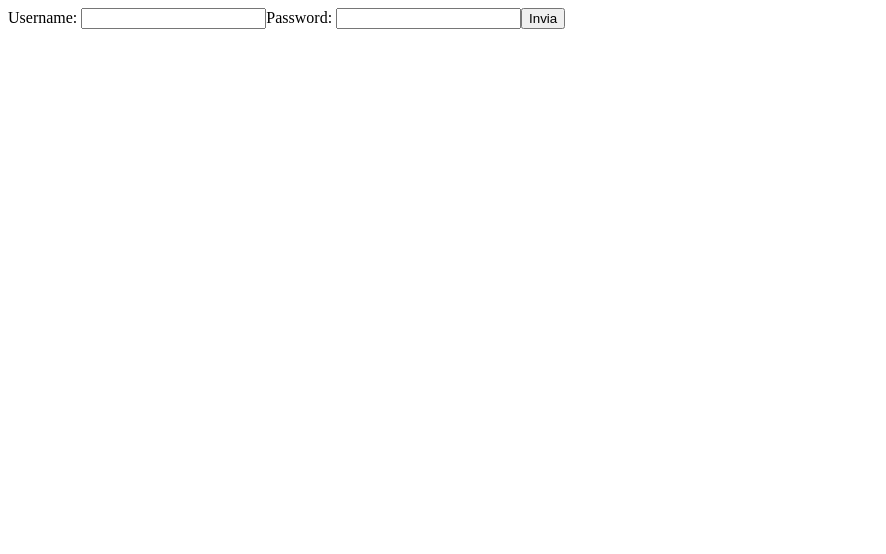
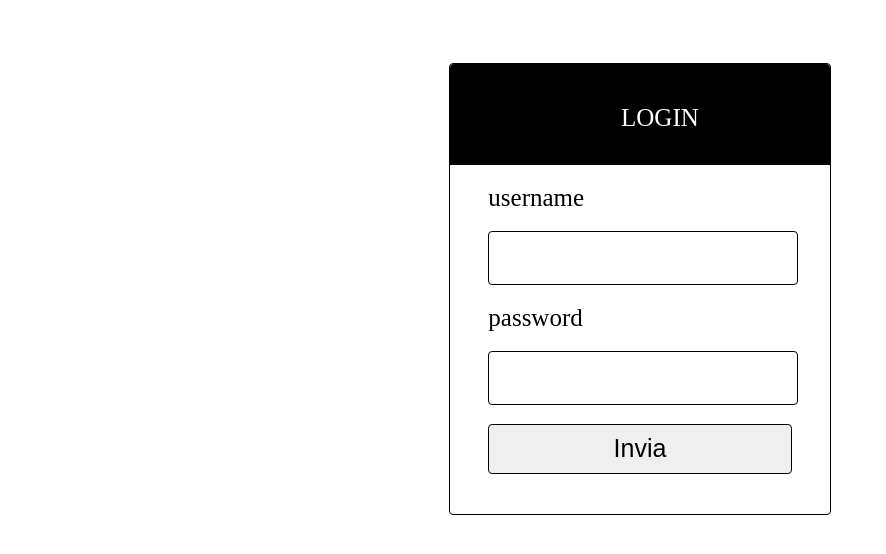
Before and after one commit to GabrielePanarello/PortaleGiochiTeam, an Angular app: page /login in a window 1280 px wide. Shown: the top 554 px of the page, without its empty margins (0-886 px from the left). Built offline with nearby package versions, Linux system fonts and the light colour scheme.

Commit message:
css lista e login

```diff
--- a/src/app/components/list/list.component.css
+++ b/src/app/components/list/list.component.css
@@ -0,0 +1,30 @@
+.contenitoreLista {
+    width: 80%;
+    border: 1px solid black;
+    margin: 0 auto;
+    margin-top: 15px;
+    padding: 10px;
+}
+
+.id,
+.nome,
+.descrizione,
+.spazio {
+    font-size: 20px;
+}
+
+.id {
+    width: 100%;
+}
+
+.nome {
+    width: 100%;
+}
+
+.descrizione {
+    width: 100%;
+}
+
+.spazio {
+    width: 100%;
+}
--- a/src/app/components/list/list.component.html
+++ b/src/app/components/list/list.component.html
@@ -1,6 +1,5 @@
-<div *ngFor="let item of items" (click)="visualizzaDettaglio(item)">
-    <div>id: {{item.id}}</div>
-    <div>name: {{item.name}}</div>
-    <div>descrizione: {{item.descrizione}}</div>
-    <div *ngIf="i!=items.length-1">-------------------</div>
+<div *ngFor="let item of items" (click)="visualizzaDettaglio(item)" class="contenitoreLista">
+    <div class="id">id: {{item.id}}</div>
+    <div class="nome">name: {{item.name}}</div>
+    <div class="descrizione">descrizione: {{item.descrizione}}</div>
 </div>
--- a/src/app/components/login/login.component.css
+++ b/src/app/components/login/login.component.css
@@ -0,0 +1,47 @@
+.contenitore {
+    height: 450px;
+    width: 30%;
+    border: 1px solid black;
+    margin: 0 auto;
+    margin-top: 5%;
+    border-radius: 4px;
+}
+
+.testa {
+    height: 100px;
+    width: 100%;
+    border-bottom: 1px solid black;
+    background-color: black;
+    border-top-left-radius: 4px;
+    border-top-right-radius: 4px;
+    color: white;
+}
+
+.logTesta {
+    font-size: 25px;
+    position: relative;
+    top: 40%;
+    left: 45%;
+}
+
+.user,
+.password {
+    height: 150px;
+    width: 100%;
+}
+
+input {
+    width: 80%;
+    height: 50px;
+    margin-left: 10%;
+    margin-top: 5%;
+    font-size: 25px;
+    border: 1px solid black;
+    border-radius: 4px;
+}
+
+.testoUP {
+    margin-top: 5%;
+    margin-left: 10%;
+    font-size: 25px;
+}
--- a/src/app/components/login/login.component.html
+++ b/src/app/components/login/login.component.html
@@ -1,5 +1,8 @@
-<div>
-    <label>Username: </label><input [(ngModel)]="username" />
-    <label>Password: </label><input type="password" [(ngModel)]="password" />
-    <input type="submit" value="Invia" (click)="logIn()" />
+<div class="contenitore">
+    <div class="testa">
+        <div class="logTesta">LOGIN</div>
+    </div>
+    <label class="user"><div class="testoUP">username</div><input [(ngModel)]="username" /></label>
+    <label class="password"><div class="testoUP">password</div><input type="password" [(ngModel)]="password" /></label>
+    <input class="bottone" type="submit" value="Invia" (click)="logIn()" />
 </div>
```
